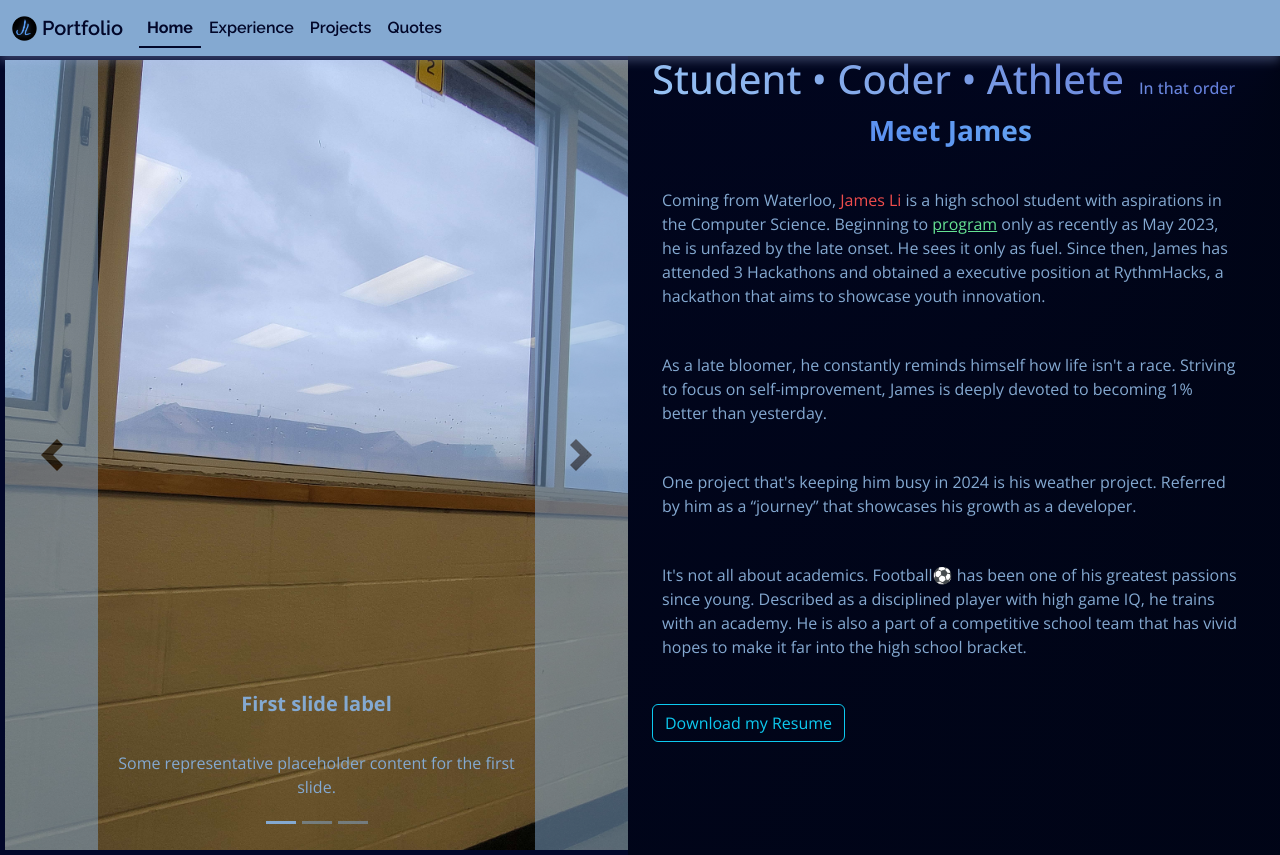
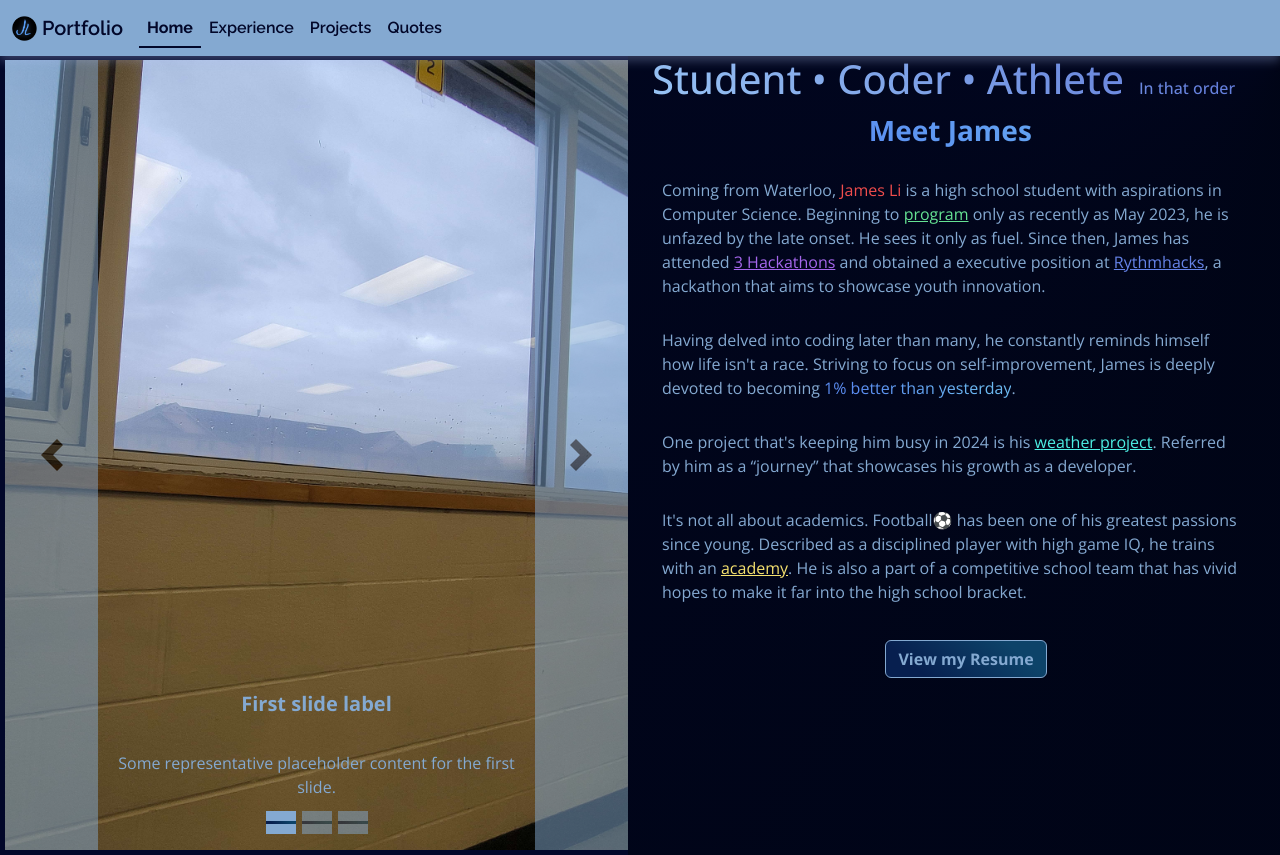
Before and after one commit to JLi2007/Portfolio, a React (Vite) app: page / in a window 1280 px wide. Built offline with nearby package versions, Linux system fonts and the light colour scheme; the HTML template or start-up script is replaced by a standard one.

Commit message:
Home page additions and styling

```diff
--- a/src/components/Home.tsx
+++ b/src/components/Home.tsx
@@ -60,26 +60,31 @@ function Home() {
 
             <div id="inside">
               <h3 className="gradient" style={{padding: '5px'}}>Meet James</h3>
-              <p>Coming from Waterloo, <span style={{color:'#ef4d4d'}}>James Li</span> is a high school student with aspirations in the Computer Science.
+              <p>Coming from Waterloo, <span style={{color:'#ef4d4d'}}>James Li</span> is a high school student with aspirations in Computer Science.
                 Beginning to <span><a style={{color: '#65e393'}} href="https://github.com/JLi2007">program</a></span> only as recently as May 2023, he is unfazed by the late onset. He sees it only as fuel.
-                Since then, James has attended 3 Hackathons and obtained a executive position at RythmHacks, a hackathon that aims to showcase youth innovation.
+                Since then, James has attended <span><a href="https://devpost.com/lijames9532" style={{color: '#a567ec'}}>3 Hackathons</a></span> and obtained a executive position at <span><a href="https://rythmhacks.ca/" style={{color:'#6583e8'}}>Rythmhacks</a></span>,
+                a hackathon that aims to showcase youth innovation.
               </p>
 
-              <p>As a late bloomer, he constantly reminds himself how life isn't a race.
-                Striving to focus on self-improvement, James is deeply devoted to becoming 1% better than yesterday.
+              <p>Having delved into coding later than many, he constantly reminds himself how life isn't a race.
+                Striving to focus on self-improvement, James is deeply devoted to becoming <span className='gradient1'>1% better than yesterday</span>.
               </p>
 
-              <p>One project that's keeping him busy in 2024 is his weather project.
+              <p>One project that's keeping him busy in 2024 is his <span><a href="https://github.com/JLi2007/TS_WeatherProject_Mongo" style={{color:'#4defe4'}}>weather project</a></span>.
                 Referred by him as a “journey” that showcases his growth as a developer.
               </p>
 
               <p style={{paddingBottom: '20px'}}>It's not all about academics.
                 Football⚽ has been one of his greatest passions since young.
-                Described as a disciplined player with high game IQ, he trains with an academy.
+                Described as a disciplined player with high game IQ, he trains with an <span><a href="https://www.bvbinternationalacademy-waterloo.com/" style={{color:'#f5e16f'}}>academy</a></span>.
                 He is also a part of a competitive school team that has vivid hopes to make it far into the high school bracket.
               </p>
             </div>
-            <button type="button" className="btn btn-outline-info">Download my Resume</button>
+
+            <div className="button">
+              <button type="button" id="button" className="btn btn-outline-info"><a href="https://drive.google.com/file/d/1s73bKW2nadhLyfqTex0mMzrZZyXRfGAQ/view?usp=sharing" style={{textDecoration:'none', fontWeight:'bold'}}>View my Resume</a></button>
+            </div>
+
           </div>
         </div>
       </div>
--- a/src/style/style.css
+++ b/src/style/style.css
@@ -10,10 +10,16 @@
     --font-color: #84a9d1;
     --unique-color-1: #ef4d4d;
     --unique-color-2: #65e393;
-    --unique-color-3: #ff3ef5;
-    --unique-color-4: #ffe23e;
-    --unique-color-5: #983eff;
-    --unique-color-6: #3ea8ff;
+    --unique-color-3: #6583e8;
+    --unique-color-4: #f5e16f;
+    --unique-color-5: #a567ec;
+    --unique-color-6: #4defe4;
+
+    --text-gradient-light:linear-gradient(
+        40deg,
+        rgb(90, 140, 241) 20%,
+        rgb(108, 186, 242) 80%
+    );
 
     --font-OS: 'Open Sans', sans-serif;
     --font-RW: 'Raleway', sans-serif;
@@ -163,9 +169,10 @@
 }
 
 #bootstrap-overides-home #inside p{
-    margin-bottom: 25px;
     flex-wrap: wrap;
-    padding: 10px;
+    padding-left: 10px;
+    padding-right: 10px;
+    padding-bottom: 5px;
 }
 
 #bootstrap-overides-home .gradient-title{
@@ -189,6 +196,46 @@
         color: transparent;
         display: flex;
         justify-content: center;
+}
+
+#bootstrap-overides-home .gradient1{
+    background: linear-gradient(
+        40deg,
+        rgb(90, 140, 241) 20%,
+        rgb(108, 186, 242) 80%
+    );
+    background-clip: text;
+    color: transparent;
+}
+
+#bootstrap-overides-home .button{
+    display: flex;
+    justify-content: center;
+}
+
+#bootstrap-overides-home #button{
+    background:linear-gradient(
+        40deg,
+        rgb(7, 31, 79) 20%,
+        rgb(13, 67, 105) 80%
+    );
+    border-color: var(--font-color);
+}#bootstrap-overides-home #button a{
+    color: var(--font-color);
+}
+
+#bootstrap-overides-home #button:hover{
+    background:linear-gradient(
+        40deg,
+        rgb(90, 140, 241) 20%,
+        rgb(108, 186, 242) 80%
+    );
+    color: var(--dark-color);
+    border-color: var(--dark-color);
+    transition: 0.4s ease-in-out;
+} #bootstrap-overides-home #button:hover a{
+    color: var(--dark-color);
+    transition: 0.4s ease-in-out;
 }
 
 @media (max-width: 900px){
```
Also changed, not shown: 1 other file (tests, documents, lock files or other folders).
